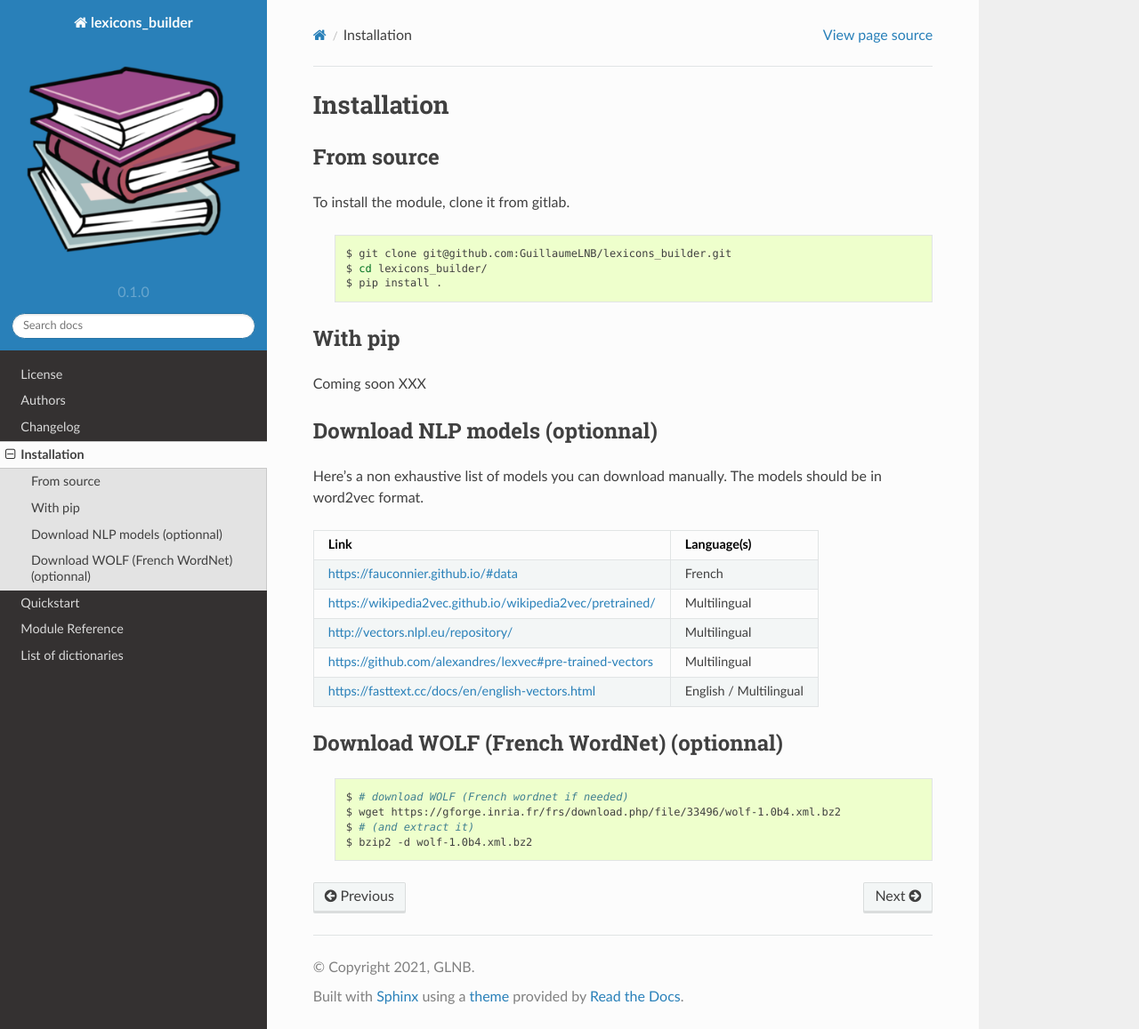
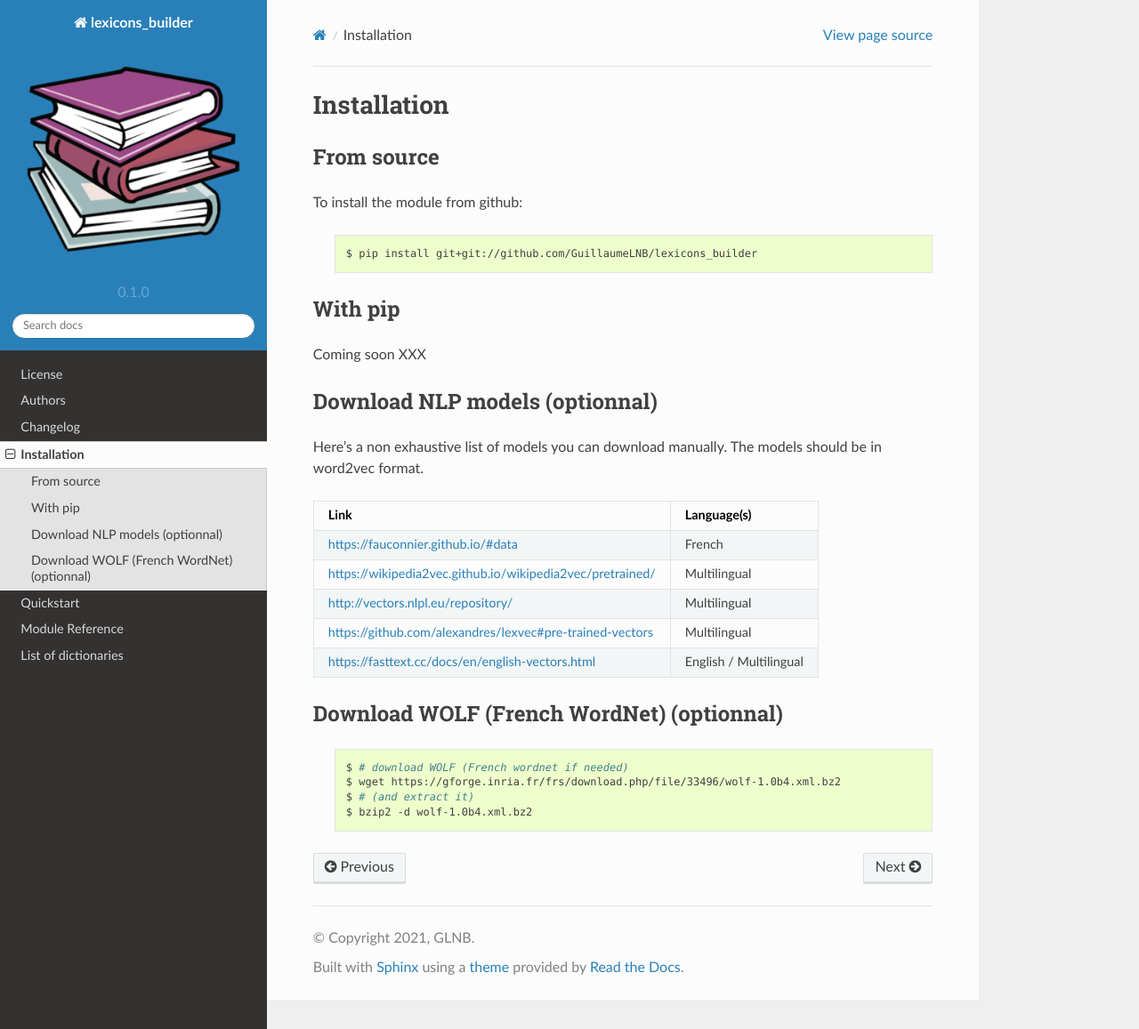
Before and after one commit to GuillaumeLNB/lexicons_builder, a Sphinx documentation site: the page built from docs/installation.rst, in a window 1280 px wide and 1157 px high. Shown: the whole window at 89% size. Built offline with Sphinx 7.4.7 and the Read the Docs theme 2.0.0, drawn with Linux system fonts in a browser that asks for light colours; the version number is read from the project's files by our own code.

Commit message:
install with pip directly

```diff
--- a/docs/installation.rst
+++ b/docs/installation.rst
@@ -2,16 +2,12 @@ Installation
 ------------
 From source
 ~~~~~~~~~~~
-To install the module, clone it from gitlab.
-
+To install the module from github:
 
 
     .. code:: bash
 
-        $ git clone git@github.com:GuillaumeLNB/lexicons_builder.git
-        $ cd lexicons_builder/
-        $ pip install .
-
+        $ pip install git+git://github.com/GuillaumeLNB/lexicons_builder
 
 With pip
 ~~~~~~~~
```
Also changed, not shown: README.rst (+2 -6 lines).
